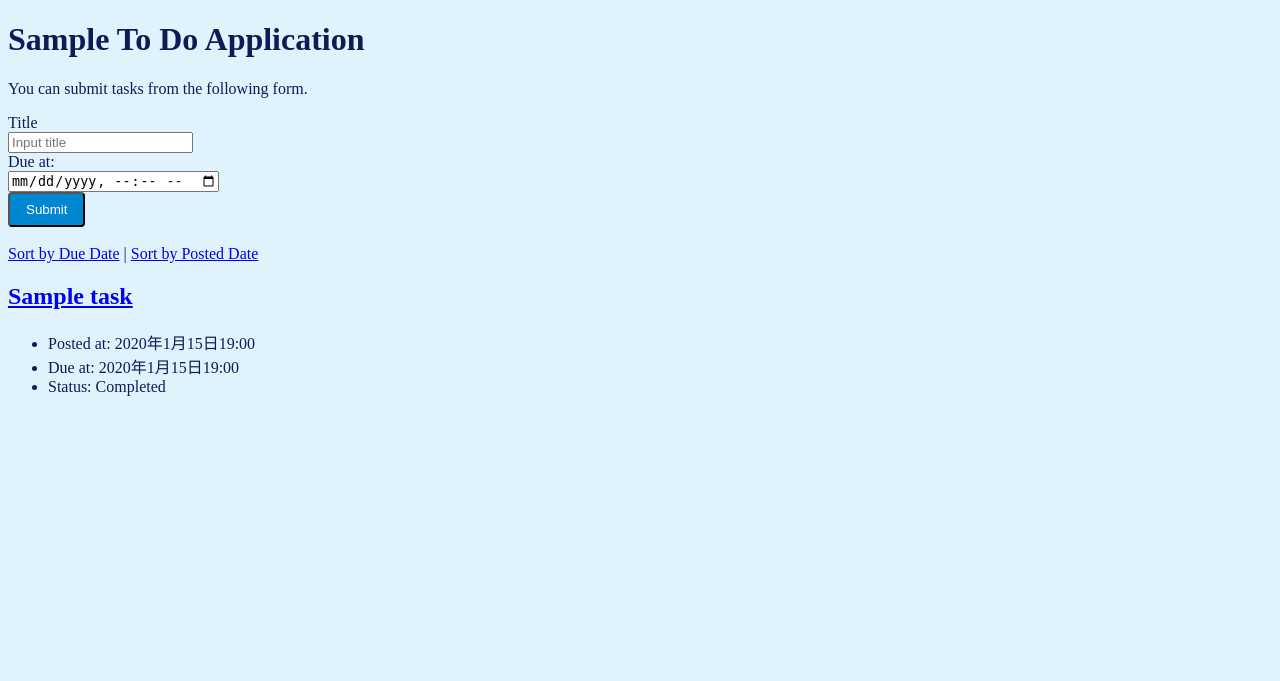
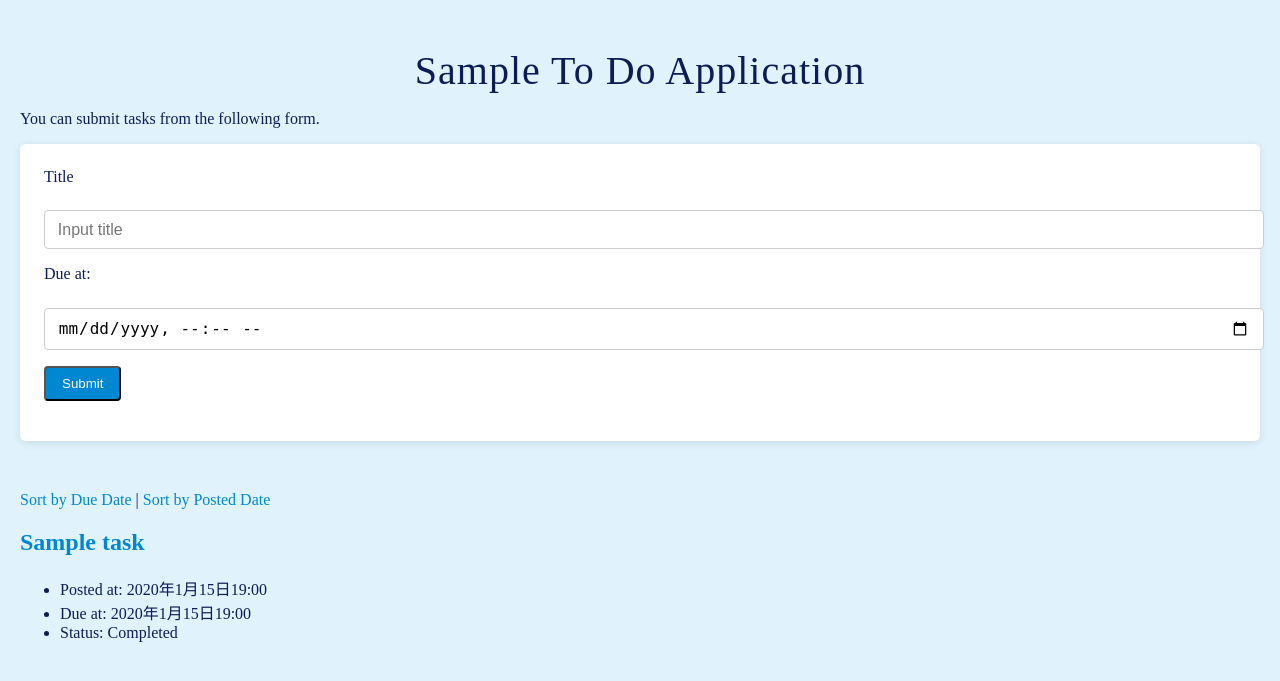
Before and after one commit to 1F10240198/django-test-exercise, a Django app: page / in a window 1280 px wide. Shown: the top 681 px of the page. Run offline with Django 5.2, Linux system fonts and the light colour scheme; tables that the repository leaves empty hold one stand-in row (values such as "Sample post").

Commit message:
input部分にcssを適用

```diff
--- a/todo/static/todo/css/default.css
+++ b/todo/static/todo/css/default.css
@@ -1,4 +1,6 @@
 body {
+    margin: 0;
+    padding: 20px;
     background-color: #e0f3fd;
     color: #0c1d56;
 }
@@ -11,3 +13,44 @@ button {
     text-decoration: none;
     border-radius: 4px;
 }
+
+h1 {
+    text-align: center;
+    margin-bottom: 1rem;
+    font-size: 2.5rem;
+    font-weight: 500;
+    letter-spacing: 1px;
+}
+
+a {
+    color: #0087d1;
+    text-decoration: none;
+    transition: color 0.2s;
+}
+
+form {
+    background-color: #fff;
+    padding: 1.5rem;
+    border-radius: 6px;
+    box-shadow: 0 2px 8px rgba(0, 0, 0, 0.1);
+    margin-bottom: 2rem;
+}
+
+form div {
+    margin-bottom: 1rem;
+}
+
+form label {
+    display: block;
+    margin-bottom: 0.4rem;
+    font-weight: 500;
+}
+
+input {
+    width: 100%;
+    padding: 0.6rem 0.8rem;
+    border: 1px solid #ccc;
+    border-radius: 4px;
+    font-size: 1rem;
+    transition: border-color 0.2s;
+}
```
